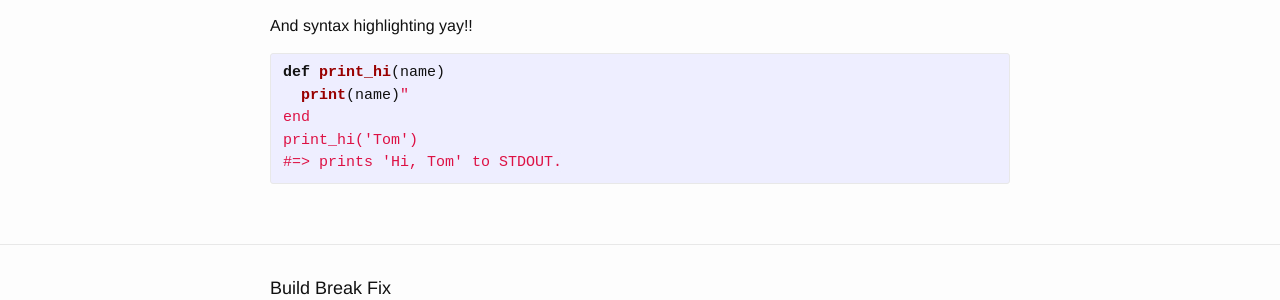
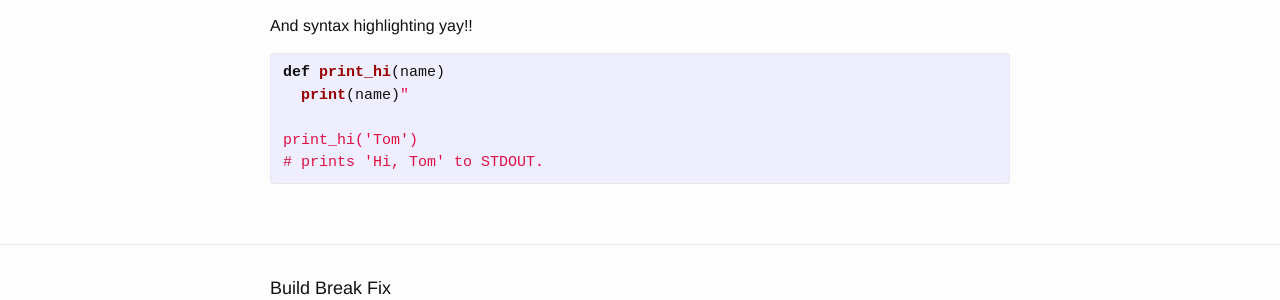
Before and after one commit to ghoshbishakh/blog, a Jekyll site: the page built from _posts/2016-03-05-started-using-jekyll.markdown, in a window 1280 px wide. Shown: the part 225-525 px from the top of the page. Built offline with Jekyll 4.4.1, drawn with Linux system fonts in a browser that asks for light colours.

Commit message:
Updated Site

```diff
--- a/_posts/2016-03-05-started-using-jekyll.markdown
+++ b/_posts/2016-03-05-started-using-jekyll.markdown
@@ -11,7 +11,7 @@ And syntax highlighting yay!!
 {% highlight python %}
 def print_hi(name)
   print(name)"
-end
+
 print_hi('Tom')
-#=> prints 'Hi, Tom' to STDOUT.
+# prints 'Hi, Tom' to STDOUT.
 {% endhighlight %}
```
